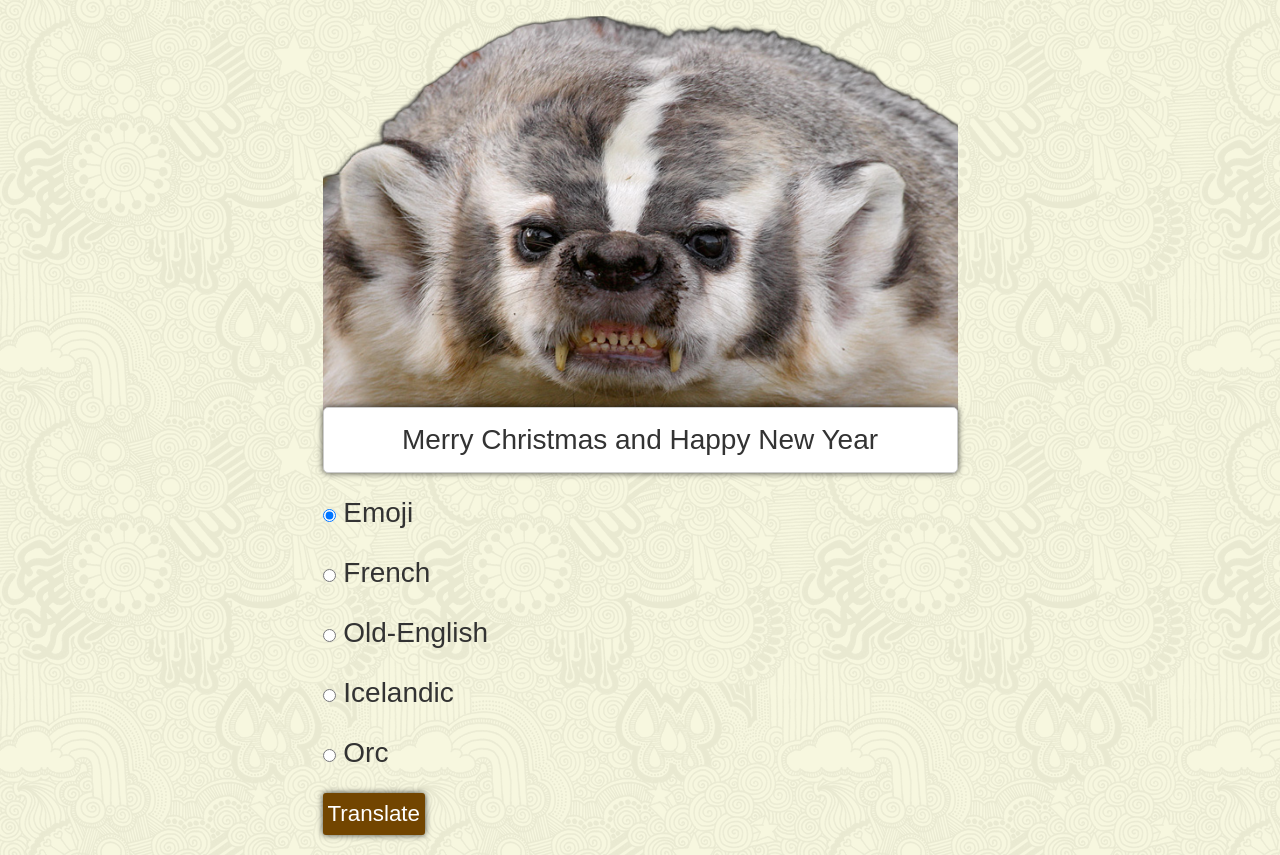
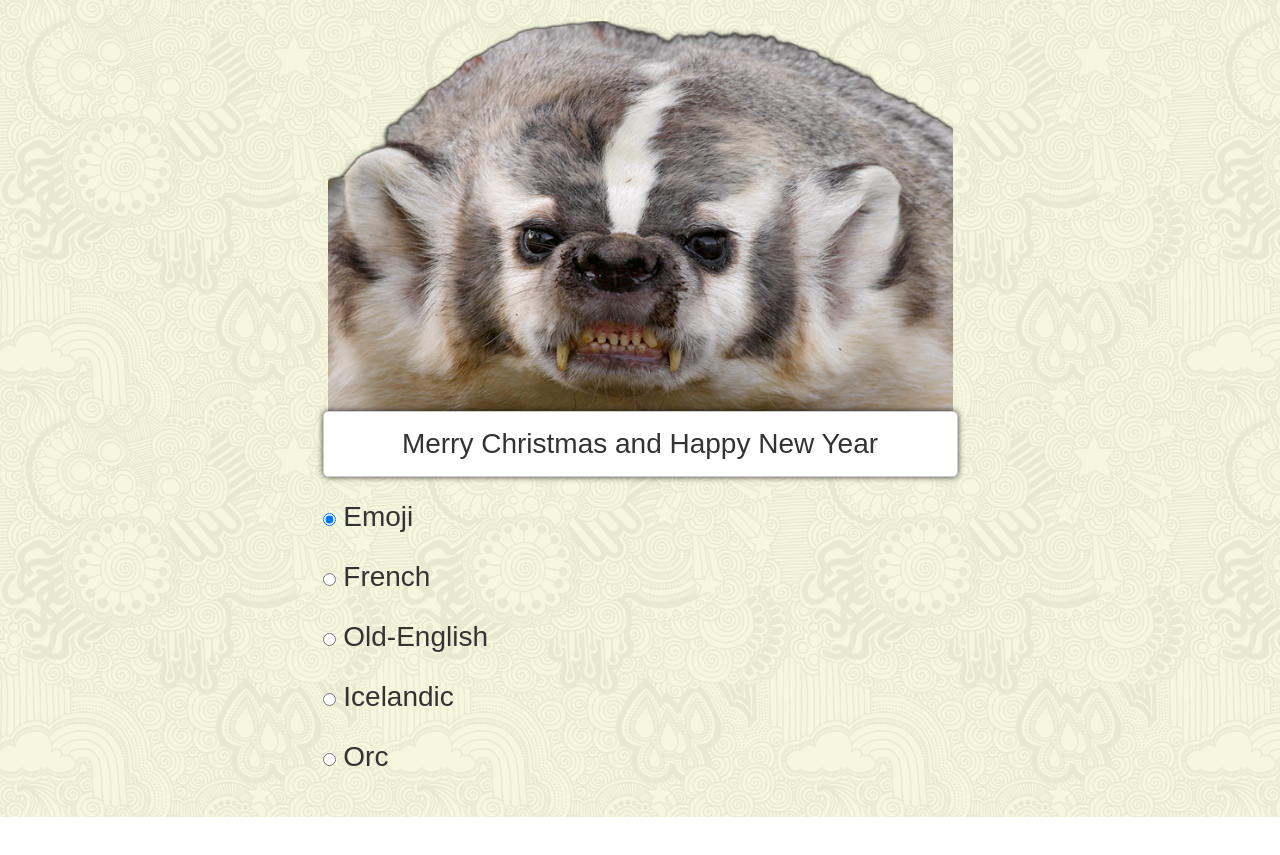
Before and after one commit to dgreeneNSS/d21-mischievous-badgers-translator, a plain HTML site: page index.html in a window 1280 px wide. Shown: the part 101-956 px from the top of the page. After the commit the page ends 918 px from the top, so only its background shows below. Drawn offline with nearby package versions, Linux system fonts and the light colour scheme; a web font is replaced by a local one.

Commit message:
added peat cursor and updated styles

```diff
--- a/css/styles.css
+++ b/css/styles.css
@@ -24,7 +24,9 @@ h1 {
 	position: relative;
 	z-index: 1;
 	top: 10px;
+	cursor: url('../images/meat-cursor.png'), auto;
 }
+
 
 #toBeTranslated {
 	position: relative;
@@ -52,20 +54,21 @@ span {
 }
 
 #runTranslate {
-	background: #724500;
-	-webkit-box-shadow: 0px 0px 6px 0px rgba(0,0,0,0.75);
-	-moz-box-shadow: 0px 0px 6px 0px rgba(0,0,0,0.75);
-	box-shadow: 0px 0px 6px 0px rgba(0,0,0,0.75);
-	border-radius: 3px;
+	background: rgba(0, 0, 0, 0);
 	color: white;
 	border: none;
 	padding: 5px;
 	font-family: 'Alegreya SC', sans-serif;
 	font-size: 1.6em;
+
+}
+
+button:focus {
+	outline: 0;
 }
 
 #output-language {
-	font-size: 5em;
+	font-size: 3em;
 	text-align: center;
 	margin-top: 10px;
 	font-family: 'Alegreya SC', sans-serif;
--- a/index.html
+++ b/index.html
@@ -17,7 +17,7 @@
 
 	<div class="col-md-6" id="content">
 
-		<img src="images/badger.png" id="badger">
+		<button id="runTranslate" type="submit"><img src="images/badger.png" id="badger"></button>
 
 		<input type="text" id="toBeTranslated" value="Merry Christmas and Happy New Year"><br><br>
 		<input class="radio-btn" type="radio" name="whichLang" value="0" checked><span>  Emoji</span><br><br>
@@ -25,8 +25,6 @@
 		<input class="radio-btn" type="radio" name="whichLang" value="2"><span>  Old-English</span><br><br>
 		<input class="radio-btn" type="radio" name="whichLang" value="4"><span>  Icelandic</span><br><br>
 		<input class="radio-btn" type="radio" name="whichLang" value="3"><span>  Orc</span><br><br>
-
-		<button id="runTranslate" type="submit">Translate</button>
 		<input id="text-speak" onclick='responsiveVoice.speak(newSentence);' type='button' value='🔊 Play' hidden/>
 
 		<div id="output-language"></div>
```
Also changed, not shown: images/meat-cursor.png (added).
